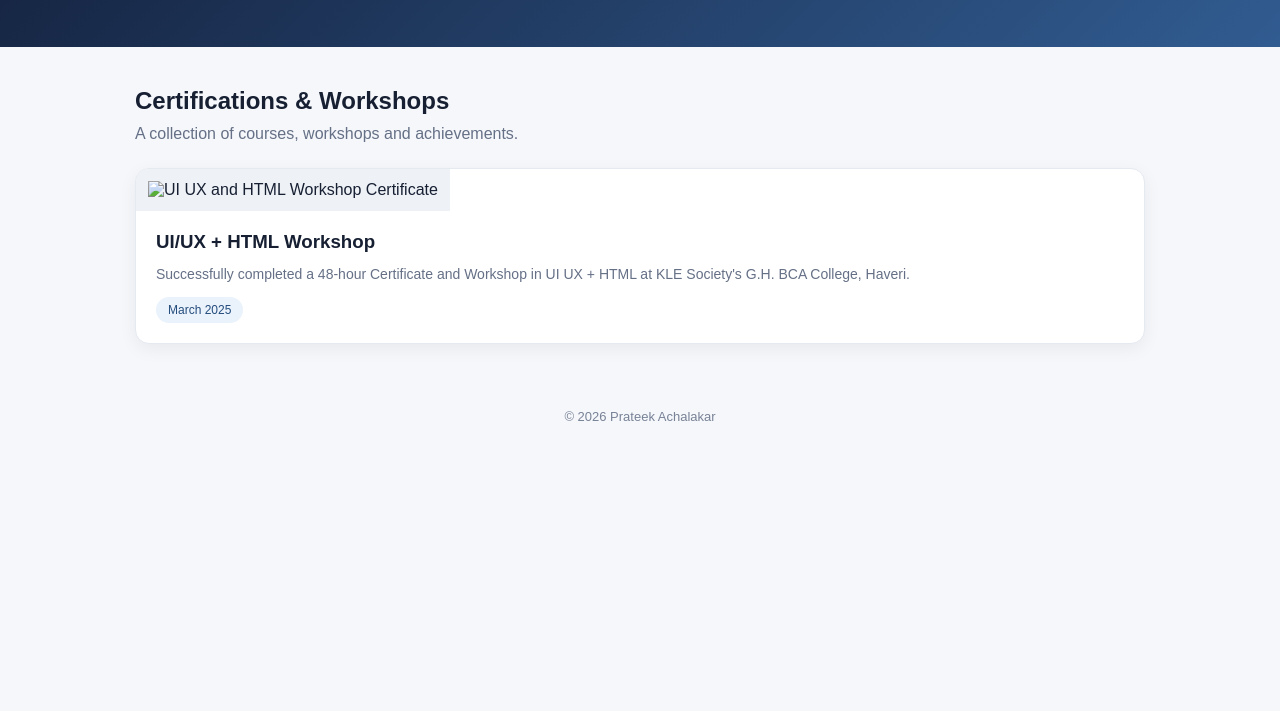
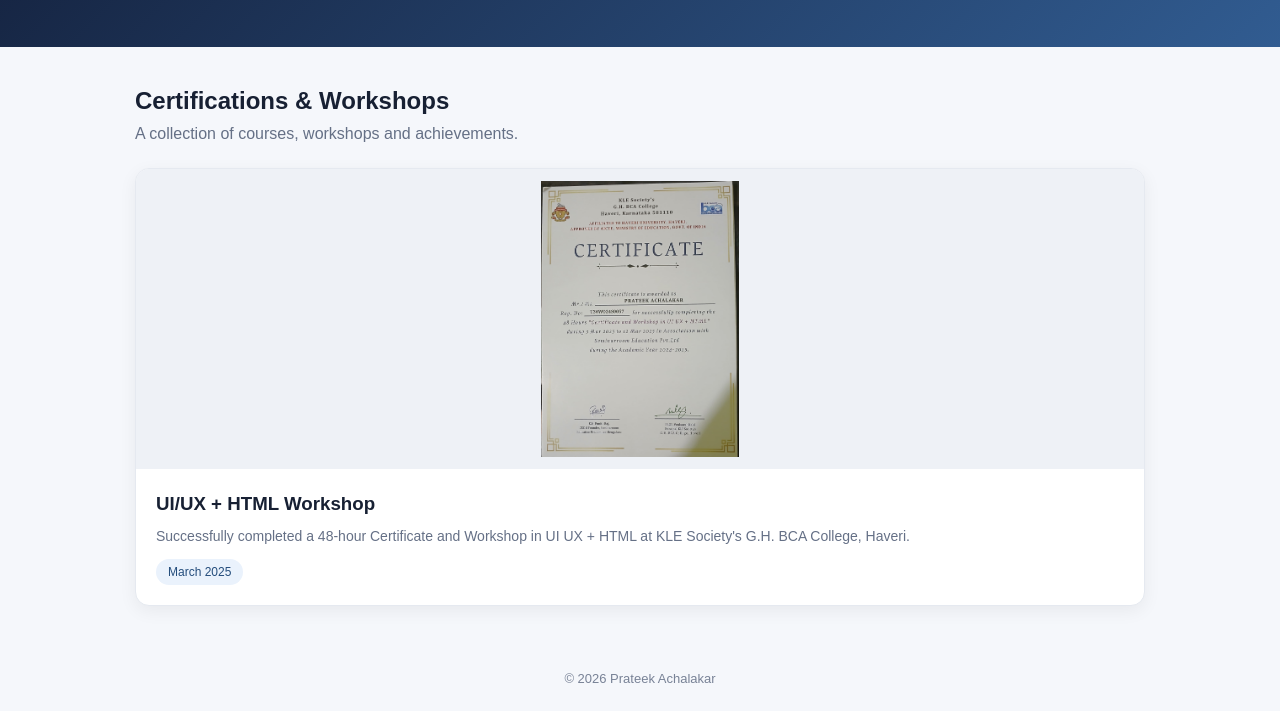
Before and after one commit to Prateek0325/Certificates, a plain HTML site: page index.html in a window 1280 px wide. Shown: the part 124-835 px from the top of the page. Before the commit the page ends 800 px from the top, so only its background shows below. Drawn offline with Linux system fonts and the light colour scheme.

Commit message:
Update certificate image source in index.html

```diff
--- a/index.html
+++ b/index.html
@@ -158,7 +158,7 @@
 
             <!-- CERTIFICATE 1 -->
             <div class="certificate">
-                <img src="certificates/certificate-1.jpg"
+                <img src="UI_UX_certificate.jpeg"
                      alt="UI UX and HTML Workshop Certificate"
                      onclick="openImage(this.src)">
 
```
